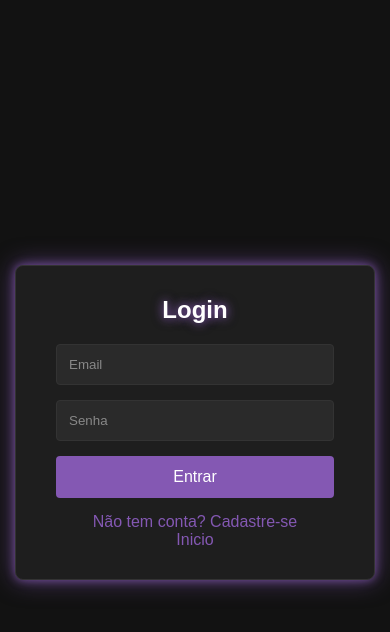
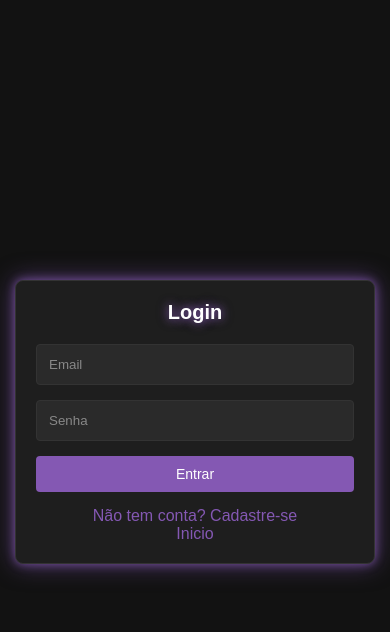
Before and after one commit to anjosFX/proj_Ta---final, a Flask app: page /login in a window 390 px wide. Shown: the top 632 px of the page. Run offline with Flask 3, Linux system fonts and the light colour scheme.

Commit message:
Ajustes de responsividade para mobile

```diff
--- a/static/login.css
+++ b/static/login.css
@@ -131,3 +131,24 @@ body {
     0 0 8px rgba(132,88,179,0.8),
     0 0 12px rgba(132,88,179,0.6);
 }
+
+@media (max-width: 480px) {
+  .signup-container,
+  .login-container,
+  .profile-container {
+    padding: 20px;
+  }
+
+  .signup-container h2,
+  .login-container h2,
+  .profile-container h2 {
+    font-size: 20px;
+  }
+
+  .signup-container button,
+  .login-container button,
+  .profile-container button {
+    font-size: 14px;
+    padding: 10px;
+  }
+}
```
Also changed, not shown: static/cadastro.css (+21 -0 lines), static/carrinho.css (+12 -0 lines), static/perfil.css (+21 -0 lines), static/style.css (+28 -9 lines).
